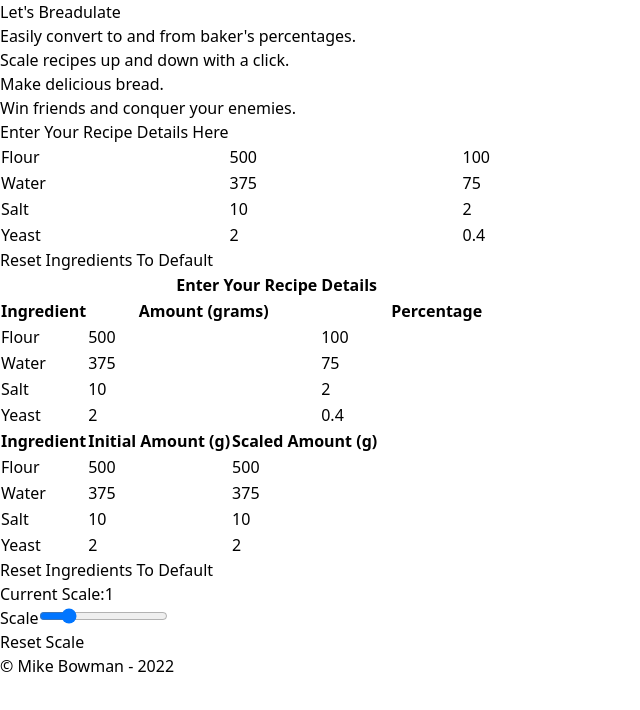
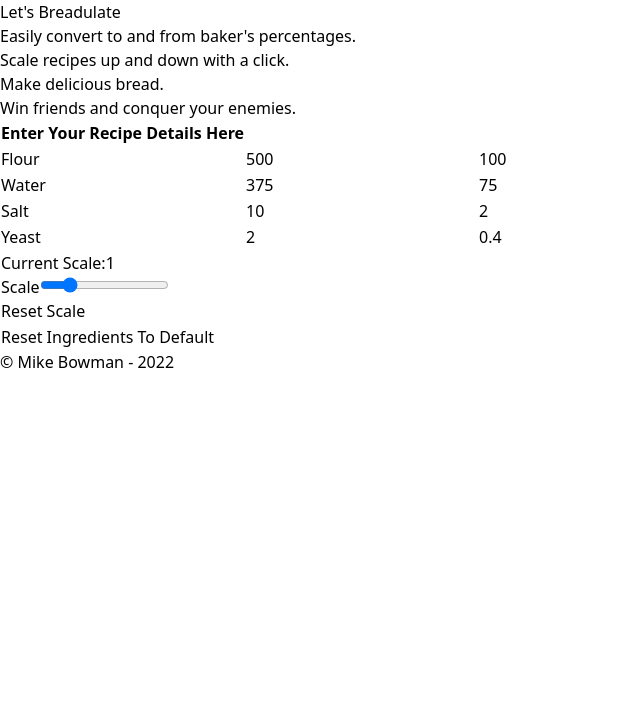
Before and after one commit to bowmanmike/breadulator, a React (Vite) app: page / in a window 1280 px wide. Shown: the top 710 px of the page, without its empty margins (0-640 px from the left). Built offline with nearby package versions, Linux system fonts and the light colour scheme.

Commit message:
Swap out old tables for single table

```diff
--- a/src/components/Calculator.tsx
+++ b/src/components/Calculator.tsx
@@ -39,8 +39,14 @@ const Calculator = () => {
       <div className="sm:-mx-6 lg:-mx-8">
         <div className="py-2 align-middle sm:px-6 lg:px-8">
           <table className="w-full bg-red-200">
+            <thead>
+              <tr>
+                <th>
                   <h2 className="mb-2 text-xl font-semibold underline">Enter Your Recipe Details Here</h2>
-            <tbody className="flex flex-col space-y-2">
+                </th>
+              </tr>
+            </thead>
+            <tbody className="space-y-2">
               {Recipe.ingredients().map((ingredient) => {
                 const amountId = `${ingredient}-amount`;
 
@@ -58,6 +64,7 @@ const Calculator = () => {
                         min={0}
                         value={recipe[ingredient]}
                         onChange={handleAmountChange}
+                        name={ingredient}
                         className="w-full rounded-md border-none shadow"
                       />
                     </td>
@@ -66,139 +73,23 @@ const Calculator = () => {
                         type="number"
                         id={`${ingredient}-percentage`}
                         min={0}
+                        step={ingredient === 'yeast' ? '0.1' : undefined}
                         value={recipe.bakersPercentage(ingredient)}
                         onChange={handlePercentageChange}
+                        name={ingredient}
                         className="w-full rounded-md border-none shadow"
+                        readOnly={ingredient === 'flour'}
                       />
                     </td>
                   </tr>
                 );
               })}
             </tbody>
-            <PlainButton
-              onClick={() => setRecipe(Recipe.defaultRecipe())}
-              text="Reset Ingredients To Default"
-              styles="bg-yellow-600"
-            />
-          </table>
-          {/* TABLE STARTS HERE */}
-          <div className="overflow-hidden sm:rounded-lg">
-            <table className="max-w-full divide-y divide-gray-200">
-              <thead className="bg-gray-50">
+            <tfoot>
               <tr>
-                  <th colSpan={3}>Enter Your Recipe Details</th>
-                </tr>
-                <tr>
-                  <th
-                    scope="col"
-                    className="px-6 py-3 text-left text-xs font-medium uppercase tracking-wider text-gray-500"
-                  >
-                    Ingredient
-                  </th>
-                  <th
-                    scope="col"
-                    className="px-6 py-3 text-left text-xs font-medium uppercase tracking-wider text-gray-500"
-                  >
-                    Amount (grams)
-                  </th>
-                  <th
-                    scope="col"
-                    className="px-6 py-3 text-left text-xs font-medium uppercase tracking-wider text-gray-500"
-                  >
-                    Percentage
-                  </th>
-                </tr>
-              </thead>
-              <tbody>
-                {Recipe.ingredients().map((ingredient, ingredientIdx) => (
-                  <tr key={ingredient} className={ingredientIdx % 2 === 0 ? 'bg-white' : 'bg-gray-50'}>
-                    <td className="whitespace-nowrap px-6 py-4 text-sm font-medium text-gray-900">
-                      {capitalize(ingredient)}
-                    </td>
-                    <td className="whitespace-nowrap px-6 py-4 text-sm font-medium text-gray-900">
-                      <input
-                        type="number"
-                        min={0}
-                        step="0.5"
-                        value={recipe[ingredient]}
-                        onChange={handleAmountChange}
-                        name={ingredient}
-                        className="rounded shadow-md"
-                        id={`${ingredient}-weight`}
-                      />
-                    </td>
-                    <td className="whitespace-nowrap px-6 py-4 text-sm font-medium text-gray-900">
-                      <input
-                        type="number"
-                        min={0}
-                        step="0.25"
-                        value={recipe.bakersPercentage(ingredient)}
-                        onChange={handlePercentageChange}
-                        name={ingredient}
-                        readOnly={ingredient === 'flour'}
-                        className="rounded shadow-md"
-                        id={`${ingredient}-percentage`}
-                      />
-                    </td>
-                  </tr>
-                ))}
-              </tbody>
-            </table>
-          </div>
-          <div className="mt-4 flex flex-col space-x-2 md:flex-row ">
-            <div className="flex w-1/2 flex-col">
-              <div className="-my-2 overflow-x-auto sm:-mx-6 lg:-mx-8">
-                <div className="inline-block min-w-full py-2 align-middle sm:px-6 lg:px-8">
-                  <div className="overflow-hidden border-b border-gray-200 shadow sm:rounded-lg">
-                    <table className="min-w-full divide-y divide-gray-200">
-                      <thead className="bg-gray-50">
-                        <tr>
-                          <th
-                            scope="col"
-                            className="px-6 py-3 text-left text-xs font-medium uppercase tracking-wider text-gray-500"
-                          >
-                            Ingredient
-                          </th>
-                          <th
-                            scope="col"
-                            className="px-6 py-3 text-left text-xs font-medium uppercase tracking-wider text-gray-500"
-                          >
-                            Initial Amount (g)
-                          </th>
-                          <th
-                            scope="col"
-                            className="px-6 py-3 text-left text-xs font-medium uppercase tracking-wider text-gray-500"
-                          >
-                            Scaled Amount (g)
-                          </th>
-                        </tr>
-                      </thead>
-                      <tbody>
-                        {Recipe.ingredients().map((ingredient, ingredientIdx) => (
-                          <tr key={ingredient} className={ingredientIdx % 2 === 0 ? 'bg-white' : 'bg-gray-50'}>
-                            <td className="whitespace-nowrap px-6 py-4 text-sm font-medium text-gray-900">
-                              {capitalize(ingredient)}
-                            </td>
-                            <td className="whitespace-nowrap px-6 py-4 text-sm text-gray-500">{recipe[ingredient]}</td>
-                            <td className="whitespace-nowrap px-6 py-4 text-sm text-gray-500">
-                              {recipe.scaledIngredients(scale)[ingredient]}
-                            </td>
-                          </tr>
-                        ))}
-                      </tbody>
-                    </table>
-                  </div>
-                </div>
-              </div>
-            </div>
-            <div className="w-1/2">
-              <PlainButton
-                onClick={() => setRecipe(Recipe.defaultRecipe())}
-                text="Reset Ingredients To Default"
-                styles="bg-yellow-600"
-              />
-              <div className="flex items-center justify-between">
-                <div className="flex-start flex w-1/2 items-center space-x-2">
+                <td>
+                  <div className="flex items-center justify-around pt-2">
+                    <div className="flex-start flex w-1/2 items-center space-x-2 space-y-2">
                       <label htmlFor="set-scale" className="w-1/2">
                         Current Scale:
                       </label>
@@ -226,8 +117,19 @@ const Calculator = () => {
                     </div>
                   </div>
                   <PlainButton onClick={() => setScale(1.0)} text="Reset Scale" styles="bg-orange-600" />
-            </div>
-          </div>
+                </td>
+              </tr>
+              <tr>
+                <td>
+                  <PlainButton
+                    onClick={() => setRecipe(Recipe.defaultRecipe())}
+                    text="Reset Ingredients To Default"
+                    styles="bg-yellow-600"
+                  />
+                </td>
+              </tr>
+            </tfoot>
+          </table>
         </div>
       </div>
     </div>
--- a/src/lib/recipe.ts
+++ b/src/lib/recipe.ts
@@ -34,7 +34,7 @@ export class Recipe {
 
     // Not ideal, a hack to get JS to round to 1 decimal place
     const res = Math.round((this[ingredient] / this.flour) * 1000) / 10;
-    console.log({ res, actual: (this[ingredient] / this.flour) * 1000 });
+    // console.log({ res, actual: (this[ingredient] / this.flour) * 1000 });
     return res;
   }
 
@@ -55,7 +55,7 @@ export class Recipe {
     // Weird, this works if you type the number into the box, but not if you
     // click the up/down arrows. very odd
     const newIngredientAmount = Math.round(flourAmount * (percentage / 100));
-    console.log({ newIngredientAmount, flourAmount, percentage });
+    // console.log({ newIngredientAmount, flourAmount, percentage });
 
     this[ingredient] = newIngredientAmount;
 
```
Lines whose indentation alone changed are shown as unchanged.
